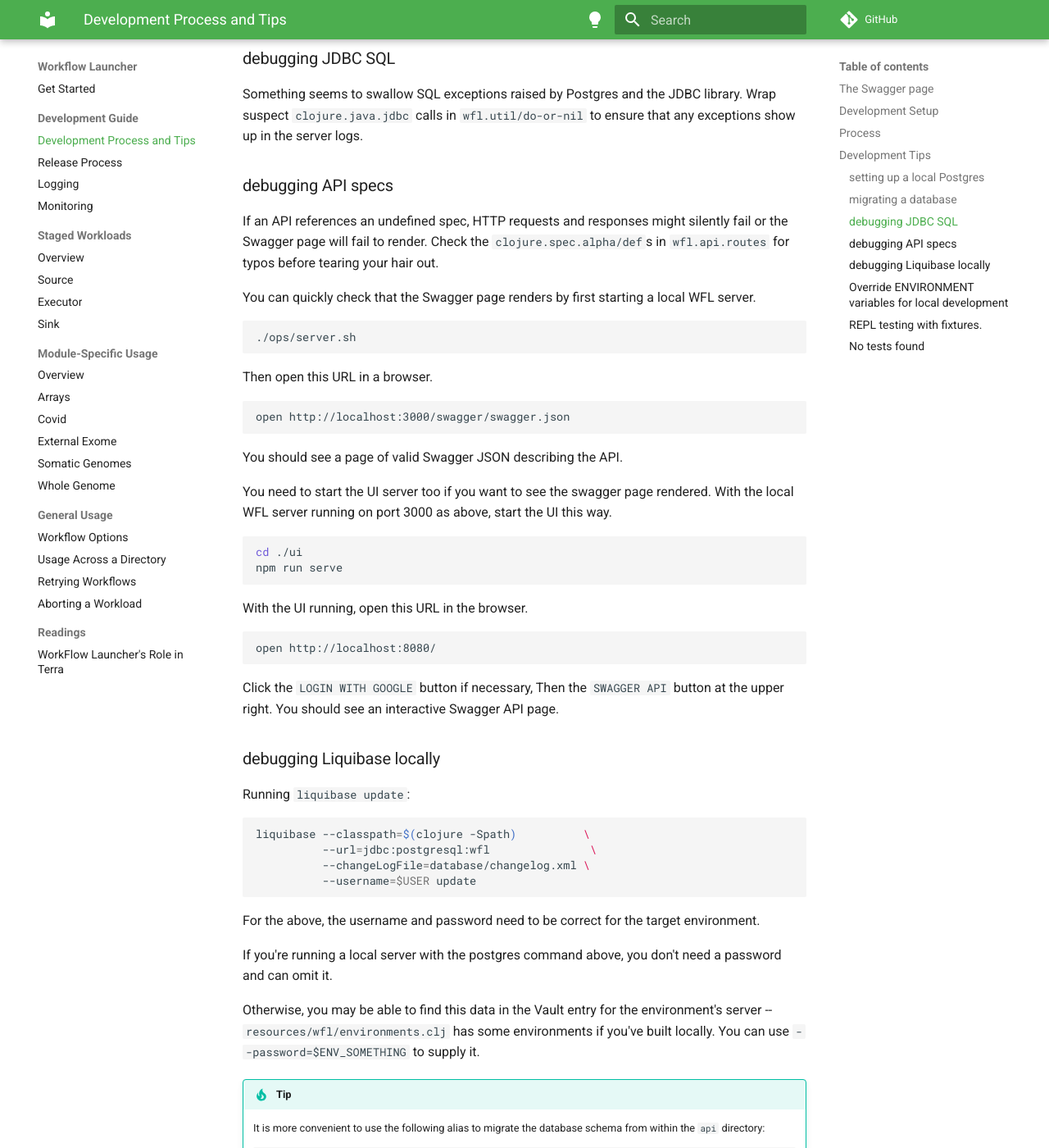
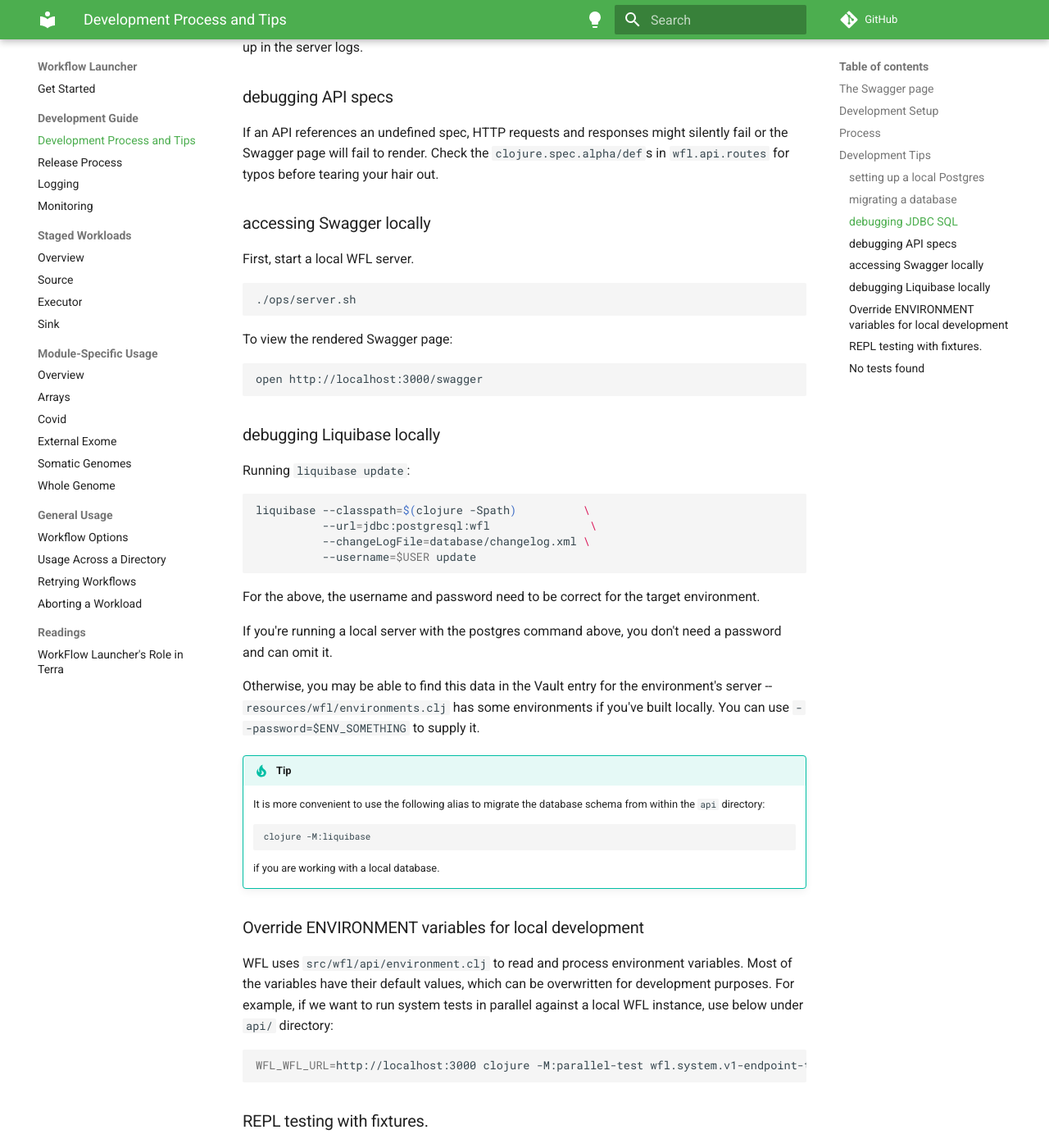
Before and after one commit to broadinstitute/wfl, an MkDocs documentation site: the page built from docs/md/dev-process.md, in a window 1280 px wide and 1400 px high, scrolled down 4299 px. Shown: the whole window at 82% size. Built offline with MkDocs 1.6.1 and Material for MkDocs 9.7.7, drawn with Linux system fonts in a browser that asks for light colours; comment, search, counter and statistics services are not loaded; some of the changed text lies outside the part shown.

Commit message:
GH-1473 Update GitHub Pages with new Swagger access (#516)
No longer packaged with the UI. Accurate as of WFL v0.9.24 released to dev and prod.

````diff
--- a/docs/md/dev-process.md
+++ b/docs/md/dev-process.md
@@ -6,16 +6,12 @@
 ## The Swagger page
 
 WFL ships with a Swagger UI that documents all available endpoints. It's
-available at path `/swagger`.  At present, we cannot hit it directly
-without logging in first because it is bundled with the UI and not the API.
+available at path `<host>/swagger`.
 
-- Log into WFL UI, e.g. https://dev-wfl.gotc-dev.broadinstitute.org/login
-- Navigate to `/swagger` via Swagger API button in top right
+- [Dev WFL Swagger](https://dev-wfl.gotc-dev.broadinstitute.org/swagger)
+- [Prod WFL Swagger](https://gotc-prod-wfl.gotc-prod.broadinstitute.org/swagger)
 
-!!! tip
-    To access the swagger page locally, you'll need to start a development
-    server and access via the UI. See the development tips below for more
-    information.
+For local access, see [accessing Swagger Locally](#accessing-swagger-locally).
 
 ## Development Setup
 
@@ -224,43 +220,18 @@
 `clojure.spec.alpha/def`s in `wfl.api.routes` for typos before tearing your
 hair out.
 
-You can quickly check that the Swagger page renders
-by first starting a local WFL server.
+### accessing Swagger locally
+
+First, start a local WFL server.
 
 ``` shell
 ./ops/server.sh
 ```
 
-Then open this URL in a browser.
-
+To view the rendered Swagger page:
 ``` shell
-open http://localhost:3000/swagger/swagger.json
+open http://localhost:3000/swagger
 ```
-
-You should see a page of valid Swagger JSON
-describing the API.
-
-You need to start the UI server too
-if you want to see the swagger page rendered.
-With the local WFL server running on port 3000 as above,
-start the UI this way.
-
-``` shell
-cd ./ui
-npm run serve
-```
-
-With the UI running,
-open this URL in the browser.
-
-``` shell
-open http://localhost:8080/
-```
-
-Click the `LOGIN WITH GOOGLE` button if necessary,
-Then the `SWAGGER API` button at the upper right.
-You should see an interactive Swagger API page.
-
 
 ### debugging Liquibase locally
 
````
Also changed, not shown: other parts of docs/md/dev-process.md (+2 -2 lines).
